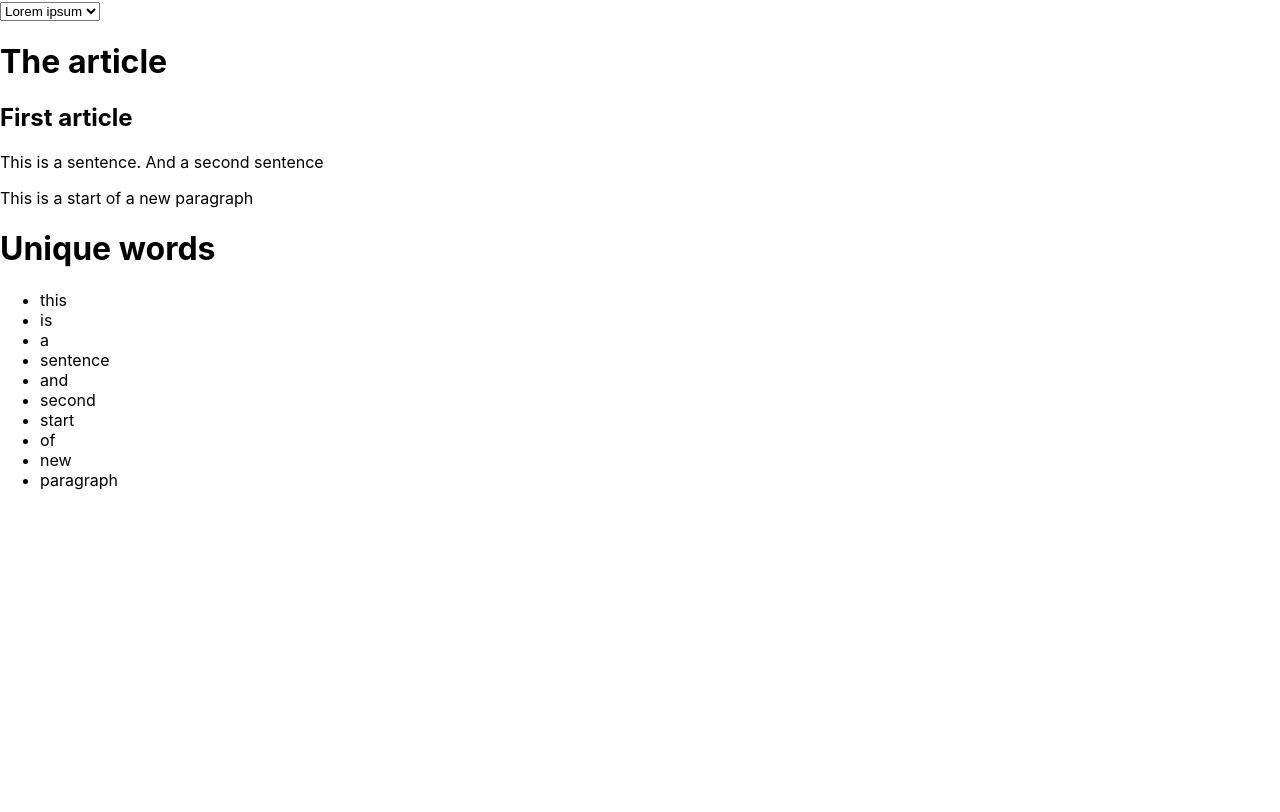
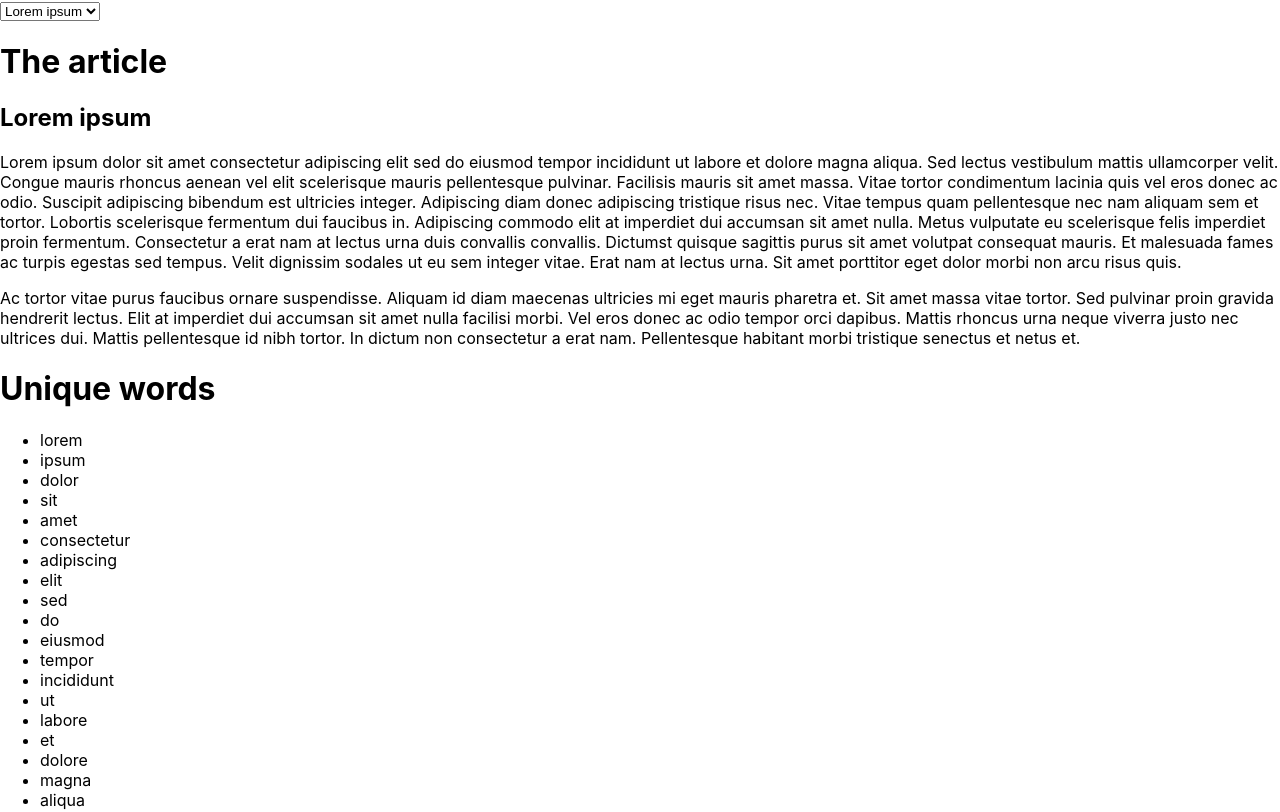
Before and after one commit to damiaNR10/react-lodash, a React (Create React App) app: page / in a window 1280 px wide. Shown: the top 812 px of the page. Built offline with nearby package versions, Linux system fonts and the light colour scheme.

Commit message:
Lodash - final commit

```diff
--- a/src/App.js
+++ b/src/App.js
@@ -76,38 +76,38 @@ class App extends React.Component {
   };
 
   render() {
-    const temporaryArticles = [
-      {
-        title: "First article",
-        paragraphs: [
-          "This is a sentence. And a second sentence",
-          "This is a start of a new paragraph"
-        ],
-        words: [
-          "this",
-          "is",
-          "a",
-          "sentence",
-          "and",
-          "a",
-          "second",
-          "sentence",
-          "this",
-          "is",
-          "a",
-          "start",
-          "of",
-          "a",
-          "new",
-          "paragraph"
-        ]
-      },
-      {
-        title: "Second article",
-        paragraphs: ["Just one paragraph"],
-        words: ["just", "one", "paragraph"]
-      }
-    ];
+    // const temporaryArticles = [
+    //   {
+    //     title: "First article",
+    //     paragraphs: [
+    //       "This is a sentence. And a second sentence",
+    //       "This is a start of a new paragraph"
+    //     ],
+    //     words: [
+    //       "this",
+    //       "is",
+    //       "a",
+    //       "sentence",
+    //       "and",
+    //       "a",
+    //       "second",
+    //       "sentence",
+    //       "this",
+    //       "is",
+    //       "a",
+    //       "start",
+    //       "of",
+    //       "a",
+    //       "new",
+    //       "paragraph"
+    //     ]
+    //   },
+    //   {
+    //     title: "Second article",
+    //     paragraphs: ["Just one paragraph"],
+    //     words: ["just", "one", "paragraph"]
+    //   }
+    // ];
     const titles = _.chain(data)
     .map((value, key) => key)
     .map(_.lowerCase)
@@ -137,13 +137,20 @@ class App extends React.Component {
         .words()
         .value())
       .flatten()
-      .tap(console.log)
       .value())
     .value();
+
+    const articles = _.chain(_.zip(titles, paragraphs, words))
+      .map(([title, paragraphs, words]) => ({
+        title: title,
+        paragraphs: paragraphs,
+        words: words
+      }))
+      .value();
     //const titles = _.map(data, (key, value) => key);
     // const options = [[0, "First article"], [1, "Second article"]];
     const options = _.map(titles, (value, index) => [index, value]);
-    const currentArticle = temporaryArticles[this.state.articleIndex];
+    const currentArticle = articles[this.state.articleIndex];
     return (
       <>
         <Select
```
